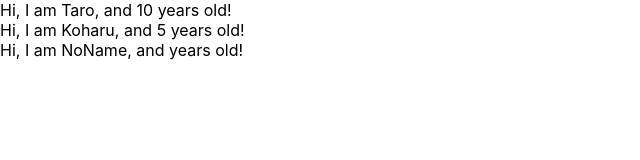
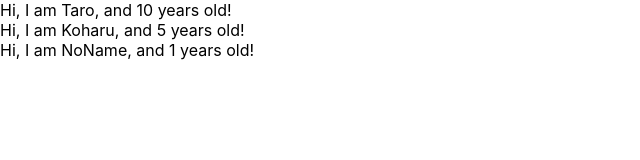
Before and after one commit to bbpilot/udemy-ract-redux-crud-application, a React (Create React App) app: page / in a window 1280 px wide. Shown: the top 160 px of the page, without its empty margins (0-640 px from the left). Built offline with nearby package versions, Linux system fonts and the light colour scheme.

Commit message:
add defatultProps

```diff
--- a/src/App.js
+++ b/src/App.js
@@ -22,9 +22,9 @@ const User = (props) => {
   return <div>Hi, I am {props.name}, and {props.age} years old! </div>
 }
 
-// User.defaultProps = {
-//   age: 1
-// }
+User.defaultProps = {
+  age: 1
+}
 User.propTypes = {
   name: propTypes.string,
   age: propTypes.number.isRequired
```
